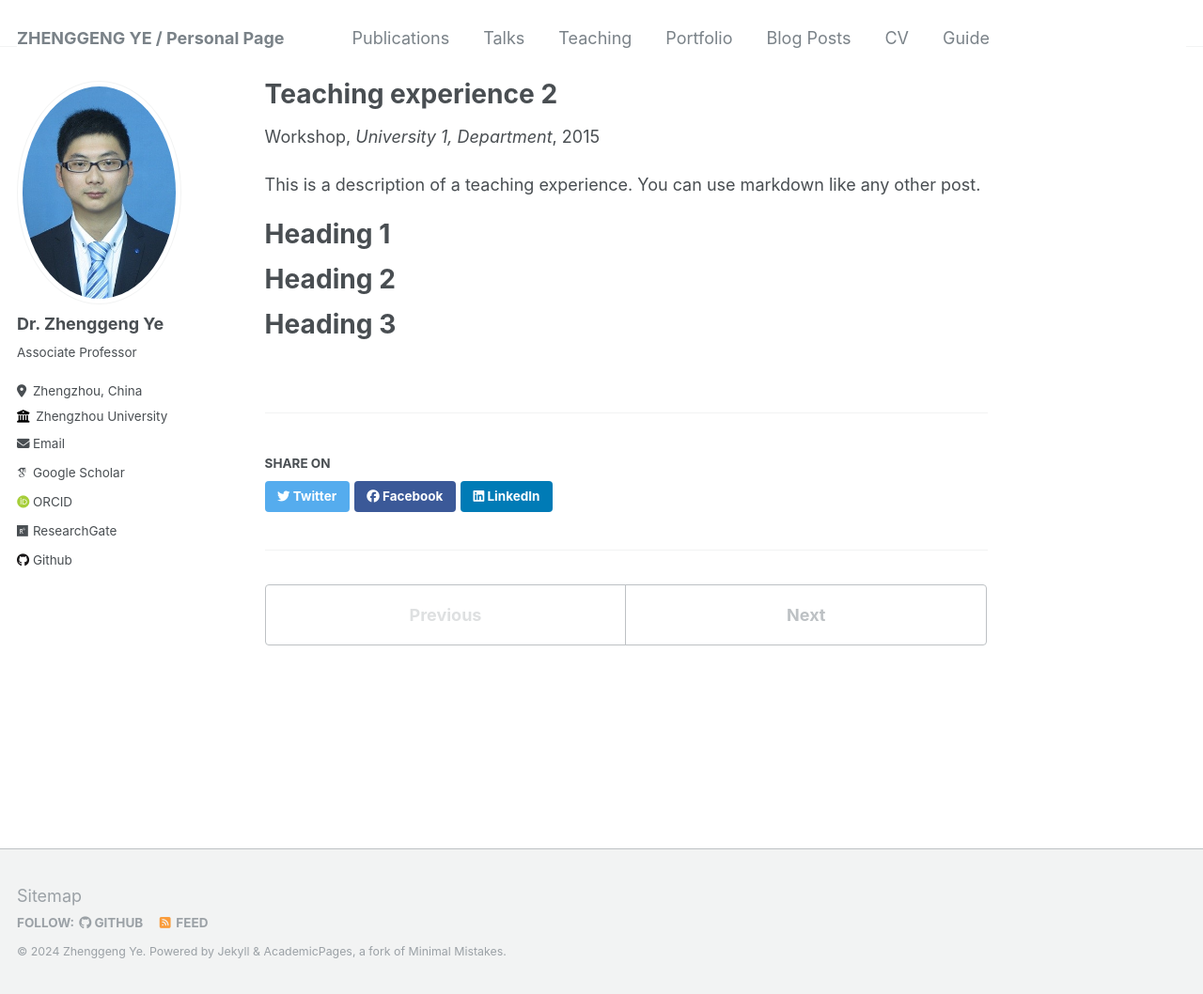
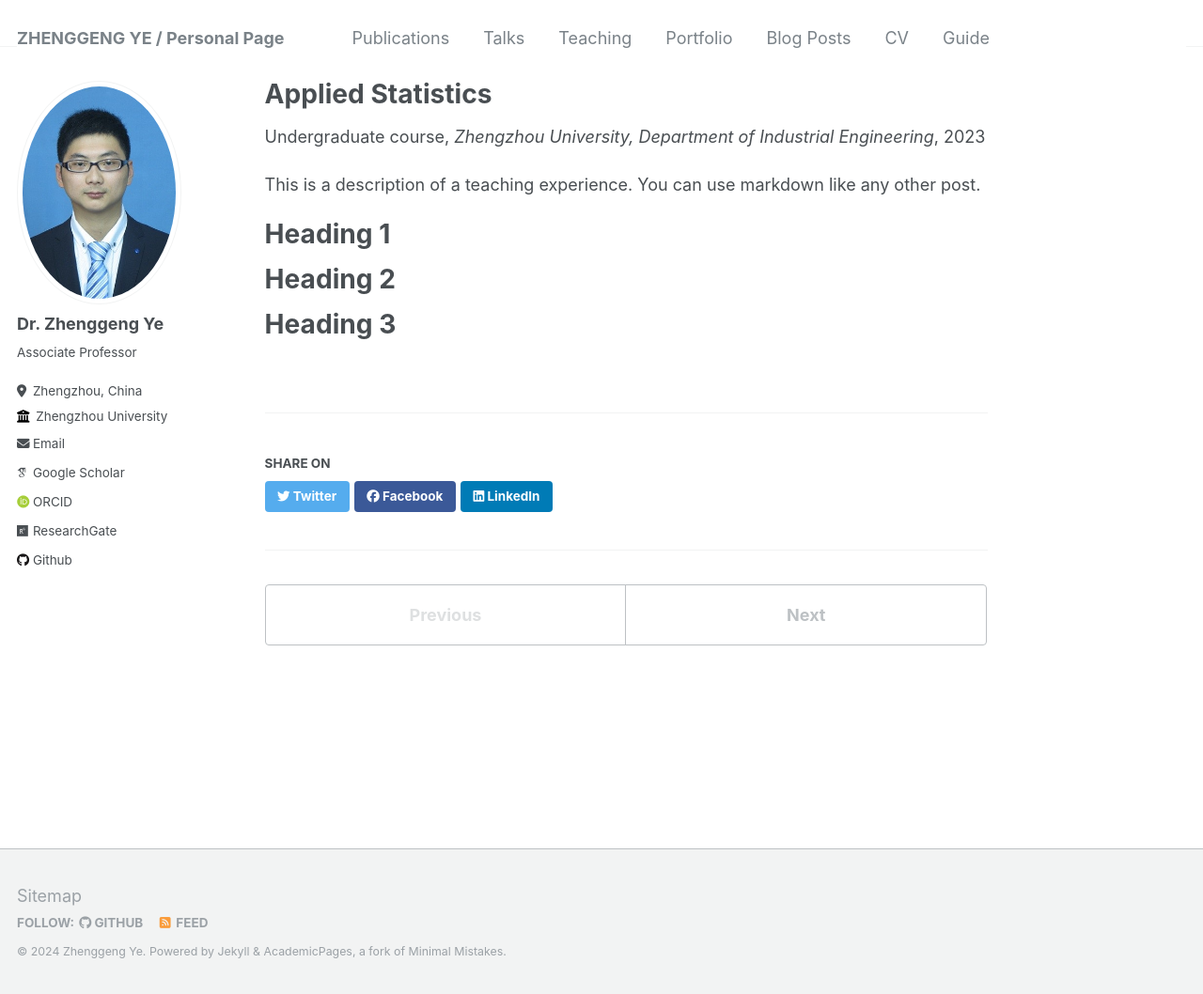
Before and after one commit to yezhenggeng/Page, a Jekyll site: the page built from _teaching/2015-spring-teaching-2.md, in a window 1280 px wide and 1058 px high. Shown: the whole window at 94% size. Built offline with Jekyll 4.4.1, drawn with Linux system fonts in a browser that asks for light colours; some web fonts are replaced.

Commit message:
Update 2015-spring-teaching-2.md

```diff
--- a/_teaching/2015-spring-teaching-2.md
+++ b/_teaching/2015-spring-teaching-2.md
@@ -1,11 +1,11 @@
 ---
-title: "Teaching experience 2"
+title: "Applied Statistics"
 collection: teaching
-type: "Workshop"
-permalink: /teaching/2015-spring-teaching-1
-venue: "University 1, Department"
-date: 2015-01-01
-location: "City, Country"
+type: "Undergraduate course"
+permalink: /teaching/2023-Autumn-teaching-2
+venue: "Zhengzhou University, Department of Industrial Engineering"
+date: 2023-09-01
+location: "Zhengzhou, China"
 ---
 
 This is a description of a teaching experience. You can use markdown like any other post.
```
